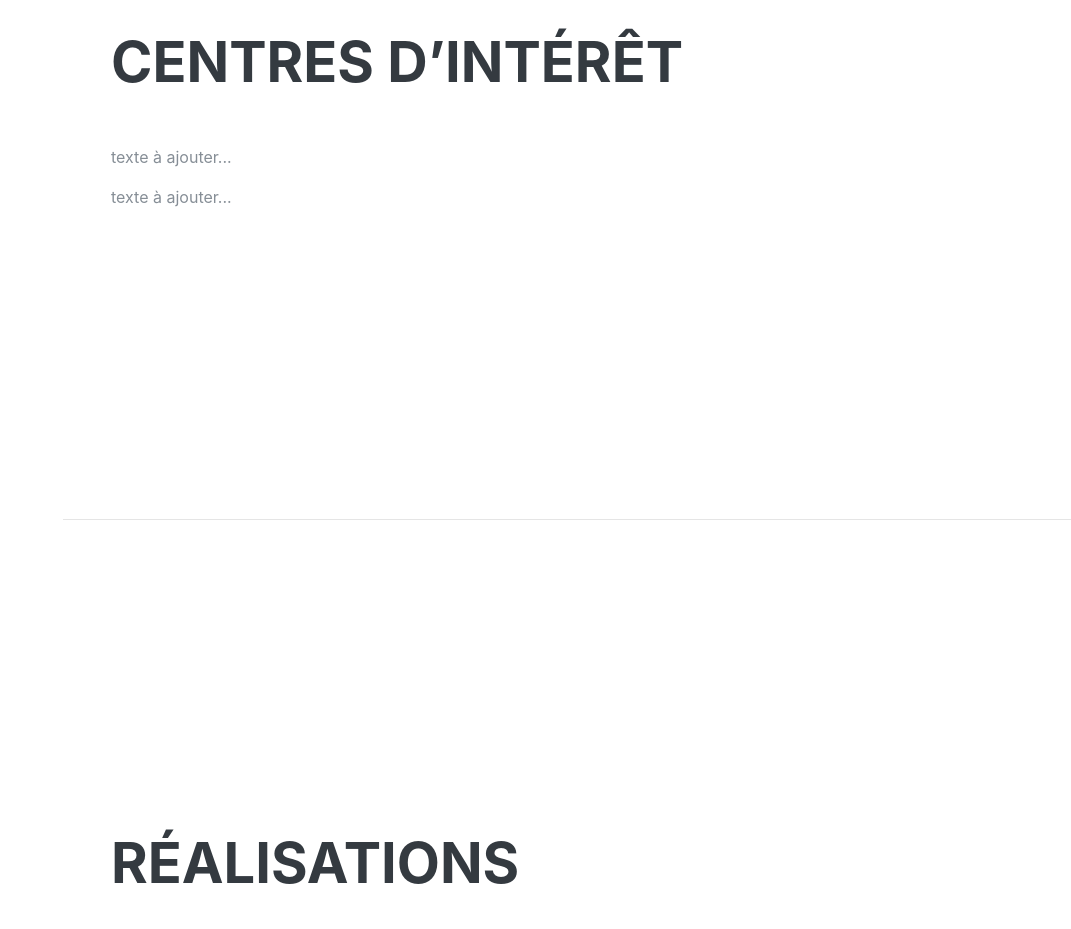
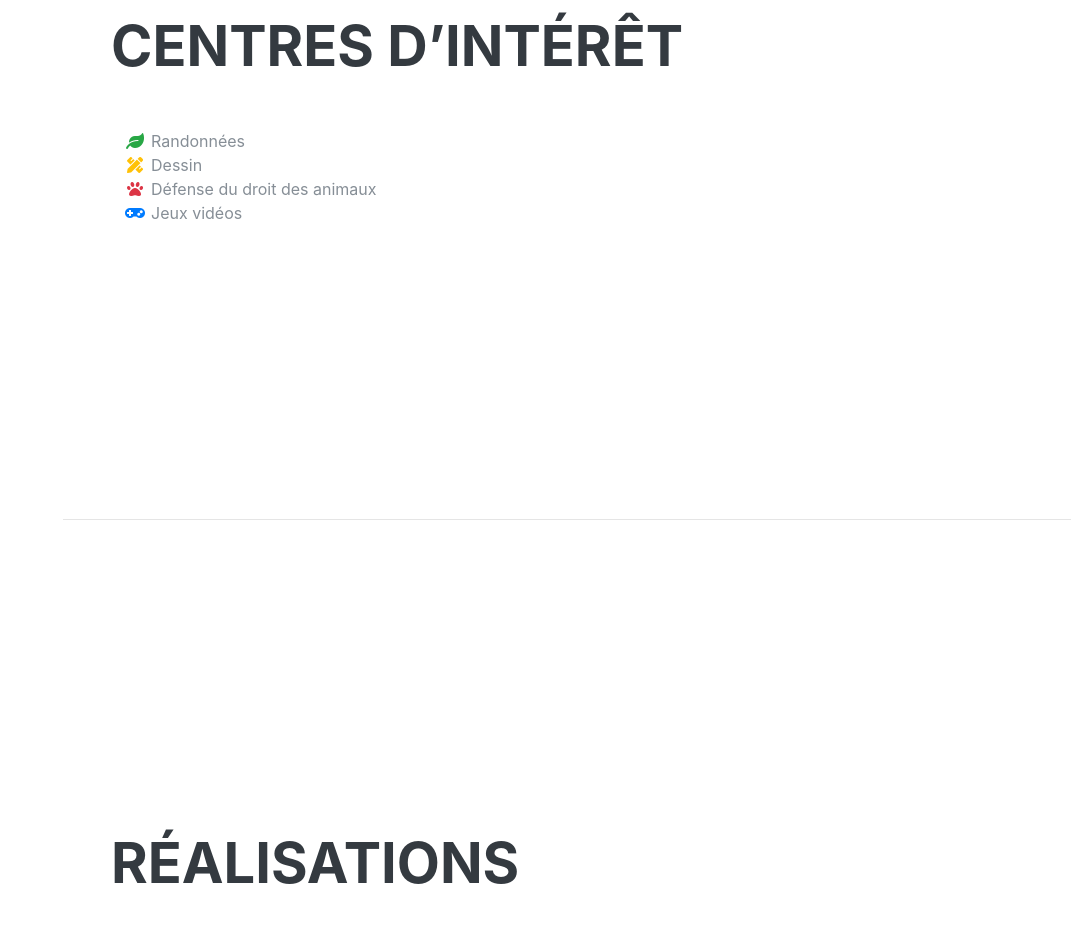
Before and after one commit to cfasquel/MyWebSite, a Gatsby site: page / in a window 1280 px wide. Shown: the part 5100-6029 px from the top of the page, without its empty margins (209-1280 px from the left). Built offline with nearby package versions, Linux system fonts and the light colour scheme; Gatsby itself is replaced by a stand-in of ours; a web font is replaced by a local one.

Commit message:
added content in index.js

```diff
--- a/src/pages/index.js
+++ b/src/pages/index.js
@@ -356,8 +356,24 @@ const IndexPage = () => (
       >
         <div className="w-100">
           <h2 className="mb-5">Centres d’intérêt</h2>
-          <p>texte à ajouter...</p>
-          <p className="mb-0">texte à ajouter...</p>
+          <ul className="fa-ul mb-0">
+            <li>
+              <i className="fa-li fa fa-leaf text-success"></i>
+              Randonnées
+            </li>
+            <li>
+              <i className="fa-li fa fa-pencil-ruler text-warning"></i>
+              Dessin
+            </li>
+            <li>
+              <i className="fa-li fa fa-paw text-danger"></i>
+              Défense du droit des animaux
+            </li>
+            <li>
+              <i className="fa-li fa fa-gamepad text-primary"></i>
+              Jeux vidéos
+            </li>
+          </ul>
         </div>
       </section>
 
```
